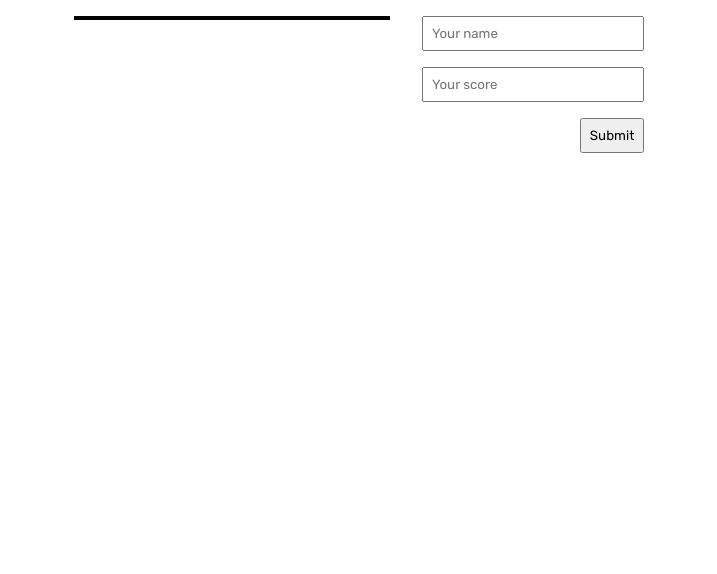
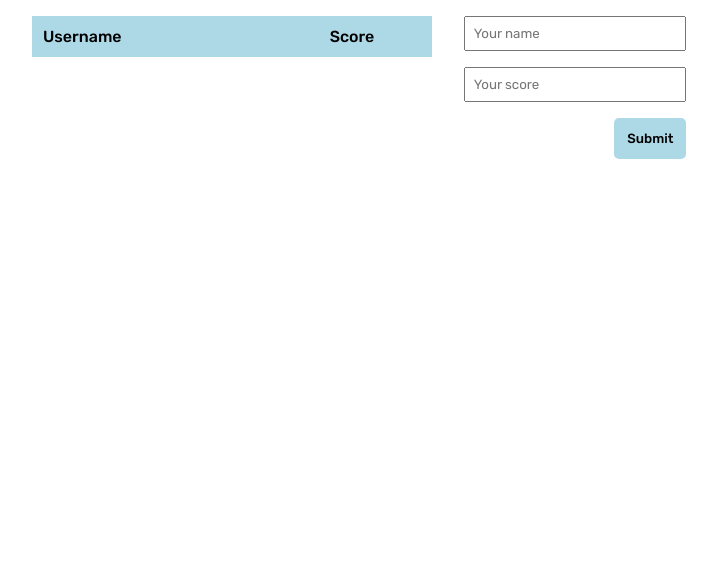
Before and after one commit to diegoyon/leaderboard, a website built with webpack: page src/index.html in a window 1280 px wide. Shown: the part 226-800 px from the top of the page, without its empty margins (281-998 px from the left). Built offline with nearby package versions, Linux system fonts and the light colour scheme.

Commit message:
Add styles

```diff
--- a/src/get-scores.js
+++ b/src/get-scores.js
@@ -1,16 +1,21 @@
 const updateScores = (scores) => {
-  const list = document.querySelector('ul');
-  list.innerHTML = '';
+  const list = document.querySelector("ul");
+  list.innerHTML = "<li><div>Username</div><div>Score</div></li>";
   for (let i = 0; i < scores.length; i += 1) {
-    const li = document.createElement('li');
-    li.innerHTML = `${scores[i].user}: ${scores[i].score}`;
+    const li = document.createElement("li");
+    const userName = document.createElement("div");
+    const userScore = document.createElement("div");
+    userName.innerHTML = scores[i].user;
+    userScore.innerHTML = scores[i].score;
+    li.appendChild(userName);
+    li.appendChild(userScore);
     list.appendChild(li);
   }
 };
 
 const getScores = async () => {
   const response = await fetch(
-    'https://us-central1-js-capstone-backend.cloudfunctions.net/api/games/IMbLUNoaRd8W6ClY4Px1/scores/',
+    "https://us-central1-js-capstone-backend.cloudfunctions.net/api/games/IMbLUNoaRd8W6ClY4Px1/scores/"
   );
   const JsonResponse = await response.json();
   updateScores(JsonResponse.result);
--- a/src/index.html
+++ b/src/index.html
@@ -14,7 +14,12 @@
           <h2>Recent Scores</h2>
           <button type="button">Refresh</button>
         </div>
-        <ul class="table"></ul>
+        <ul class="table">
+          <li>
+            <div>Username</div>
+            <div>Score</div>
+          </li>
+        </ul>
       </section>
       <section class="add-score">
         <h2>Add your score</h2>
--- a/src/style.css
+++ b/src/style.css
@@ -1,4 +1,8 @@
 @import url("https://fonts.googleapis.com/css2?family=Rubik:ital,wght@0,300;0,400;0,500;0,600;0,700;0,800;0,900;1,300;1,400;1,500;1,600;1,700;1,800;1,900&display=swap");
+
+:root {
+  --default-color: #cbefff;
+}
 
 * {
   font-family: "Rubik", sans-serif;
@@ -27,7 +31,18 @@ h5 {
 
 button {
   width: fit-content;
-  padding: 0.5rem;
+  padding: 0.8rem;
+  border: none;
+  background-color: lightblue;
+  border-radius: 5px;
+  color: black;
+  font-weight: 500;
+  cursor: pointer;
+}
+
+button:hover {
+  background-color: white;
+  border: 1px solid var(--default-color);
 }
 
 input {
@@ -41,23 +56,46 @@ input {
   margin: auto;
 }
 
+.recent-scores {
+  width: 25rem;
+}
+
 .scores-header {
   display: flex;
-  gap: 2rem;
   align-items: center;
+  justify-content: space-between;
 }
 
 .table {
   list-style: none;
-  border: 2px solid black;
+  display: table;
+  width: 100%;
 }
 
 .table li {
   padding: 0.5rem;
+  display: table-row;
 }
 
-.table li:nth-child(2n) {
-  background-color: rgb(202, 202, 202);
+.table li:nth-child(2n-1) {
+  background-color: var(--default-color);
+}
+
+.table li div {
+  display: table-cell;
+  padding: 0.7rem;
+}
+
+li:first-child {
+  font-weight: 500;
+}
+
+li:first-child div {
+  background-color: lightblue;
+}
+
+.table div:nth-child(2) {
+  text-align: center;
 }
 
 .form {
```
Also changed, not shown: src/create-game.js (+9 -6 lines).
